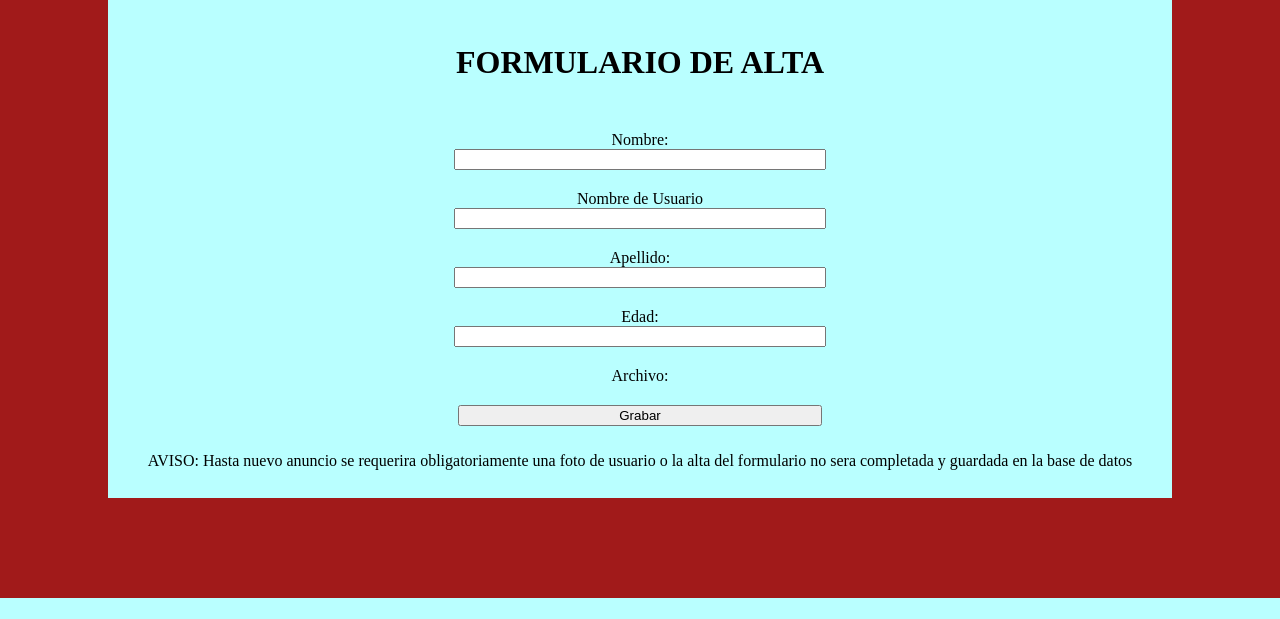
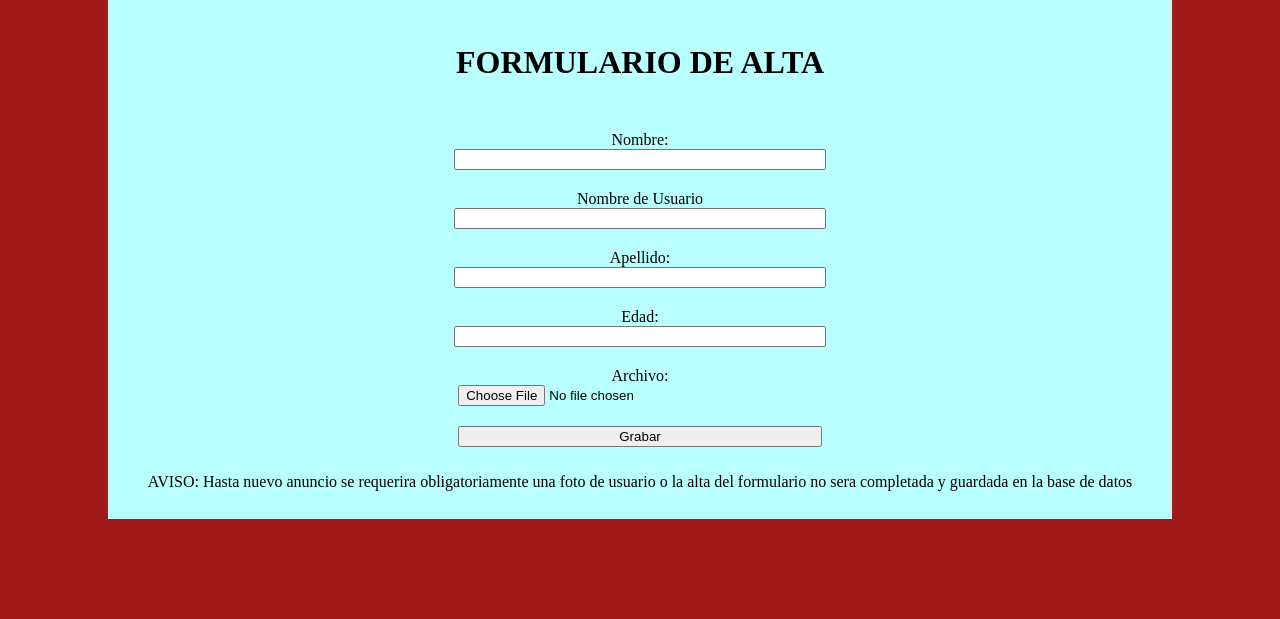
Before and after one commit to danteuri/PhpEjemplo-subirArchivoABase, a PHP site: page /forms/form-altas.php in a window 1280 px wide. Shown: the part 229-848 px from the top of the page. Before the commit the page ends 827 px from the top, so only its background shows below. Run offline with PHP 8.4, Linux system fonts and the light colour scheme.

Commit message:
james
james baxter

```diff
--- a/forms/form-altas.php
+++ b/forms/form-altas.php
@@ -37,6 +37,7 @@ include '../code/menu.php';
 
 		<div class="grupoInputs">
 		<label for="foto">Archivo:</label><br>
+		<input type="file" name="foto" value="Foto" class="grupo"><br>
 	    </div>
 
 		<!-- <input type="file" name="foto" value="Foto" class="grupo"><br> -->
```
